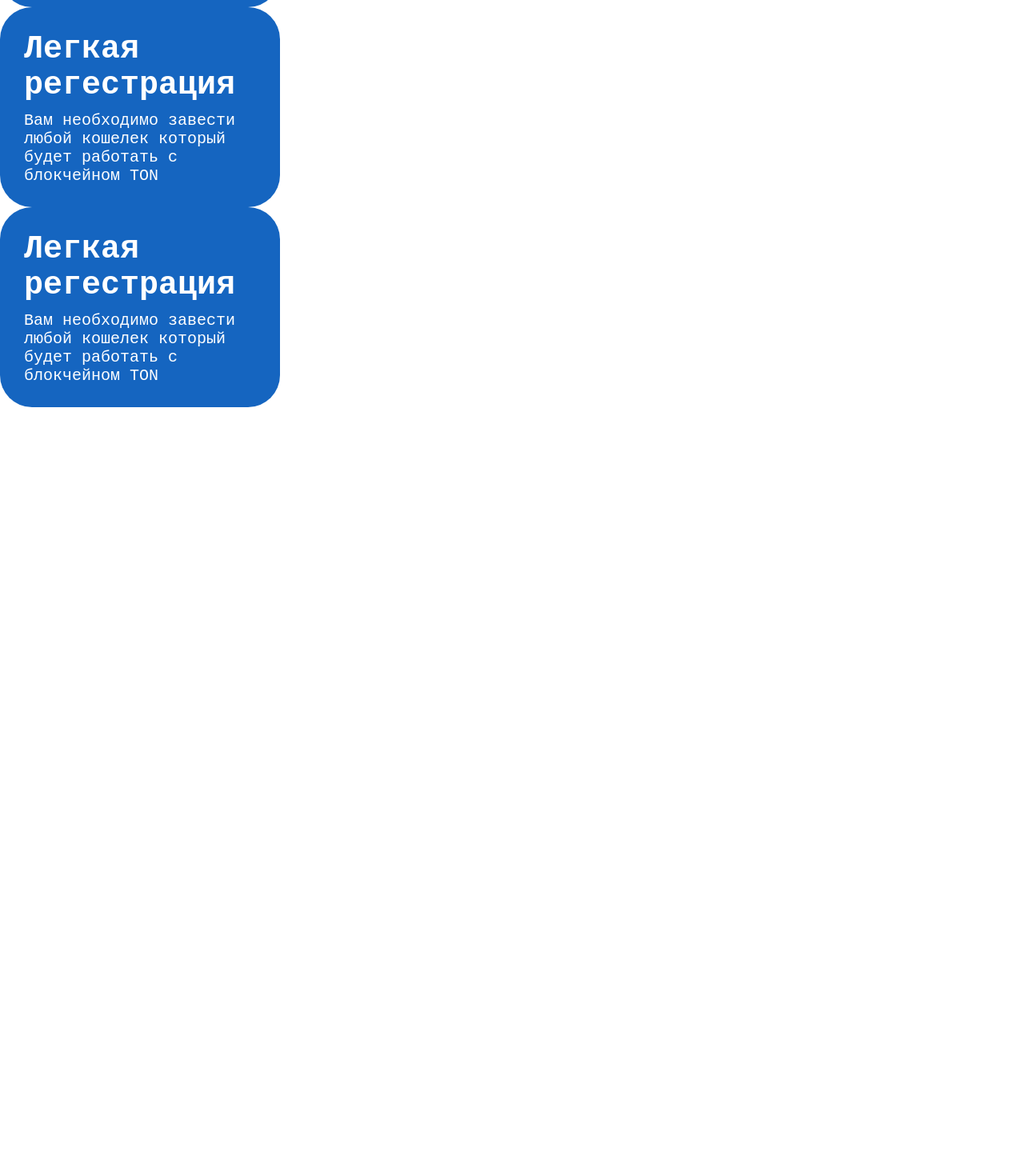
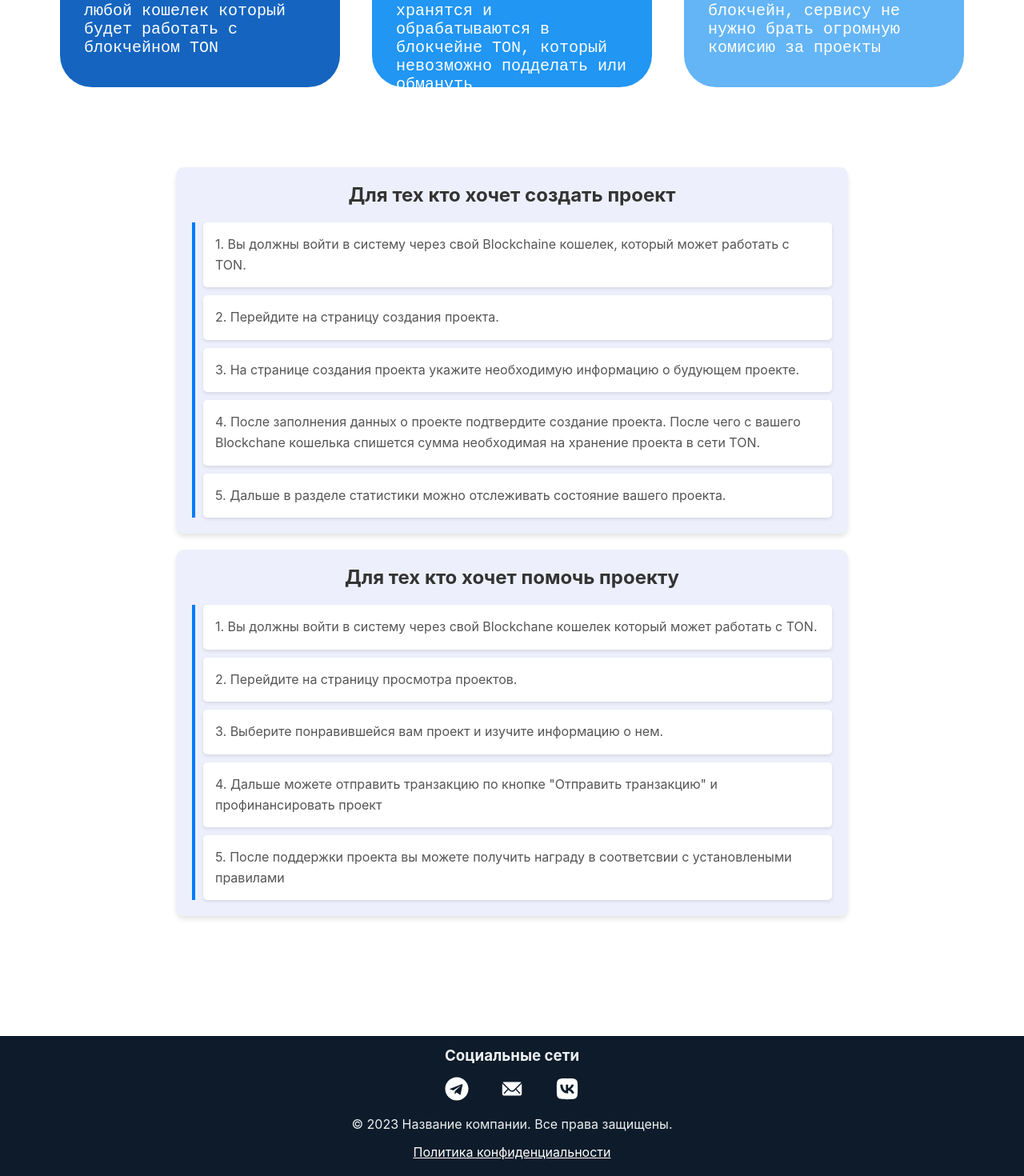
Before and after one commit to D2MIN/TonCroud, a React (Create React App) app: page / in a window 1280 px wide. Shown: the part 903-2373 px from the top of the page at 80% size. Before the commit the page ends 1412 px from the top, so only its background shows below. Built offline with nearby package versions, Linux system fonts and the light colour scheme.

Commit message:
Сделал главную страницу, только для больших экранов

```diff
--- a/package.json
+++ b/package.json
@@ -8,6 +8,7 @@
     "cra-template": "1.2.0",
     "react": "^19.0.0",
     "react-dom": "^19.0.0",
+    "react-icons": "^5.4.0",
     "react-scripts": "5.0.1",
     "sass": "^1.84.0"
   },
--- a/src/Pages/HomePage/HomePage.jsx
+++ b/src/Pages/HomePage/HomePage.jsx
@@ -3,6 +3,8 @@ import style from './HomePage.module.scss';
 import { Header } from '../../Widgets/Header/Header';
 import { Headline } from '../../Widgets/Headline/Headline';
 import { HomeCard } from '../../Widgets/HomeCard/HomeCard.tsx';
+import { AboutWork } from '../../Widgets/AboutWork/AboutWork.jsx';
+import { Footer } from '../../Widgets/Footer/Footer.jsx';
 
 function HomePage(){
     return(
@@ -10,11 +12,13 @@ function HomePage(){
             <Header/>
             <Headline/>
             {/* Выровнять и сделать props с цветом для карточки */}
-            <div>
-                <HomeCard title={'Легкая регестрация'} description={'Вам необходимо завести любой кошелек который будет работать с блокчейном TON'}/>
-                <HomeCard title={'Легкая регестрация'} description={'Вам необходимо завести любой кошелек который будет работать с блокчейном TON'}/>
-                <HomeCard title={'Легкая регестрация'} description={'Вам необходимо завести любой кошелек который будет работать с блокчейном TON'}/>
+            <div className={style.home_cards_section}>
+                <HomeCard color={'#1565C0'} title={'Легкая регестрация'} description={'Вам необходимо завести любой кошелек который будет работать с блокчейном TON'}/>
+                <HomeCard color={'#2196F3'} title={'Честные проекты'} description={'Все проекты сервиса хранятся и обрабатываются в блокчейне TON, который невозможно подделать или обмануть'}/>
+                <HomeCard color={'#64B5F6'} title={'Выгодно создавать'} description={'С использованием блокчейн, сервису не нужно брать огромную комисию за проекты'}/>
             </div>
+            <AboutWork/>
+            <Footer/>
         </div>
     );
 }
--- a/src/Pages/HomePage/HomePage.module.scss
+++ b/src/Pages/HomePage/HomePage.module.scss
@@ -0,0 +1,6 @@
+.home_cards_section{
+    width: 100%;
+    margin: 100px 0px;
+    display: flex;
+    justify-content: center;
+}
--- /dev/null
+++ b/src/Widgets/AboutWork/AboutWork.jsx
@@ -0,0 +1,37 @@
+import { useState } from 'react';
+import style from './AboutWork.module.scss';
+
+export function AboutWork(){
+
+    const [investorInfo, setInvestorInfo] = useState('close');
+    const [creatorInfo, setCreatorInfo] = useState('cloce');
+
+    return(
+        <div className={style.aboutWork_section}>
+            <div className={style.about_title}>
+            </div>
+            <div className={style.about_lists_section}>
+                <div className={style.creator_list_section}>
+                        <h1 className={style.creator_title}>Для тех кто хочет создать проект</h1>
+                    <ul className={`${style.cretor_list} ${style.investorInfo}`}>
+                        <li>1. Вы должны войти в систему через свой Blockchaine кошелек, который может работать с TON.</li>
+                        <li>2. Перейдите на страницу создания проекта.</li>
+                        <li>3. На странице создания проекта укажите необходимую информацию о будующем проекте.</li>
+                        <li>4. После заполнения данных о проекте подтвердите создание проекта. После чего с вашего Blockchane кошелька спишется сумма необходимая на хранение проекта в сети TON.</li>
+                        <li>5. Дальше в разделе статистики можно отслеживать состояние вашего проекта.</li>
+                    </ul>
+                </div>
+                <div className={style.investor_list_section}>
+                        <h1 className={style.creator_title}>Для тех кто хочет помочь проекту</h1>
+                    <ul className={`${style.cretor_list} ${style.investorInfo}`}>
+                        <li>1. Вы должны войти в систему через свой Blockchane кошелек который может работать с TON.</li>
+                        <li>2. Перейдите на страницу просмотра проектов.</li>
+                        <li>3. Выберите понравившейся вам проект и изучите информацию о нем.</li>
+                        <li>4. Дальше можете отправить транзакцию по кнопке "Отправить транзакцию" и профинансировать проект</li>
+                        <li>5. После поддержки проекта вы можете получить награду в соответсвии с установлеными правилами</li>
+                    </ul>
+                </div>
+            </div>
+        </div>
+    );
+}
--- /dev/null
+++ b/src/Widgets/AboutWork/AboutWork.module.scss
@@ -0,0 +1,49 @@
+.creator_list_section, .investor_list_section {
+    background-color: #edf0fc;
+    padding: 20px;
+    border-radius: 10px;
+    box-shadow: 0 4px 6px rgba(0, 0, 0, 0.1);
+    max-width: 800px;
+    margin: 0 auto;
+    margin-top: 20px;
+  }
+
+  .creator_title {
+    font-size: 24px;
+    font-weight: bold;
+    color: #333;
+    text-align: center;
+    margin-bottom: 20px;
+  }
+
+  .cretor_list {
+    list-style-type: none;
+    padding: 0;
+    margin: 0;
+  }
+
+  .cretor_list li {
+    background-color: #fff;
+    padding: 15px;
+    margin-bottom: 10px;
+    border-radius: 5px;
+    box-shadow: 0 2px 4px rgba(0, 0, 0, 0.1);
+    font-size: 16px;
+    color: #555;
+    line-height: 1.6;
+
+    &:hover{
+      transition: all 1s;
+      background-color: #64b5f6;
+      color: #fff;
+    }
+  }
+
+  .cretor_list li:last-child {
+    margin-bottom: 0;
+  }
+
+  .investorInfo {
+    border-left: 4px solid #007bff;
+    padding-left: 10px;
+  }
--- /dev/null
+++ b/src/Widgets/Footer/Footer.jsx
@@ -0,0 +1,26 @@
+import style from './Footer.module.scss';
+import { IoIosMail } from "react-icons/io";
+import { FaTelegram } from "react-icons/fa";
+import { FaVk } from "react-icons/fa6";
+
+export function Footer(){
+    return(
+        <div className={style.footer}>
+            <div className={style.footer_content}>
+                <div className={style.footer_section}>
+                    <h3>Социальные сети</h3>
+                    <div className={style.social_icons}>
+                        <a href="https://web.telegram.org/k/#@graf_d2min"><FaTelegram/></a>
+                        <a href="https://mail.google.com/mail/u/0/#inbox?compose=GTvVlcSMSqRZVhZJRmMtWJVhzrcPhrrtGwHPFJRZSdMVbcgWnRcRQGWKFmcjzvbSzgXTTtWtCzdWS"><IoIosMail /></a>
+                        <a href="https://vk.com/mychenic"><FaVk /></a>
+                    </div>
+                </div>
+            </div>
+
+            <div className={style.footer_bottom}>
+                <p>© 2023 Название компании. Все права защищены.</p>
+                <a href="/privacy-policy">Политика конфиденциальности</a>
+            </div>
+        </div>
+    );
+}
--- /dev/null
+++ b/src/Widgets/Footer/Footer.module.scss
@@ -0,0 +1,35 @@
+
+a{
+    color: #fff;
+    margin-top: 15px;
+    &:hover{
+        color: gold;
+    }
+}
+
+.footer {
+    margin-top: 150px;
+    background-color: #0D1B2A;
+    color: #ecf0f1;
+}
+
+.footer_content{
+    height: 100px;
+    display: flex;
+    justify-content: center;
+    align-items: center;
+}
+
+.social_icons{
+    font-size: 30px;
+    display: flex;
+    justify-content: space-between;
+}
+
+.footer_bottom{
+    display: flex;
+    flex-direction: column;
+    align-items: center;
+    justify-content: center;
+    padding-bottom: 20px;
+}
--- a/src/Widgets/Header/Header.jsx
+++ b/src/Widgets/Header/Header.jsx
@@ -17,8 +17,9 @@ export function Header(){
                         <ul>
                             <li><a href='#'>Главная</a></li>
                             <li><a href='#'>Все проекты</a></li>
-                            <li><a href='#'>Все проекты</a></li>
+                            <li><a href='#'>Создать проект</a></li>
                             <li><a href='#'>Статистика</a></li>
+                            <li><a href='#'>Награды</a></li>
                             <li><a href='#'>О нас</a></li>
                         </ul>
                     </div>
--- a/src/Widgets/Header/Header.module.scss
+++ b/src/Widgets/Header/Header.module.scss
@@ -10,6 +10,7 @@
     }
 
     .close_burger{
+        cursor: pointer;
         animation: closeBurger 1s ease forwards;
         background-color: #ffffff;
         width: 50px;
@@ -40,6 +41,7 @@
     }
 
     .open_burger{
+        cursor: pointer;
         z-index: 2;
         animation: openBurger 1s ease forwards;
         background-color: #ffffff;
@@ -102,11 +104,13 @@
 
         a{
             color: #fff;
+            text-decoration: none;
         }
 
         li{
             list-style: none;
-            margin: 10px 0px;
+            font-size: 24px;
+            margin: 15px 0px;
         }
     }
 }
--- a/src/Widgets/HomeCard/HomeCard.module.scss
+++ b/src/Widgets/HomeCard/HomeCard.module.scss
@@ -1,7 +1,7 @@
 .home_card_section{
+    margin: 0px 20px;
     width: 350px;
     height: 250px;
-    background-color: #1565C0;
     border-radius: 40px;
     color: #fff;
     .card_info{
@@ -12,7 +12,7 @@
     .card_title{
         margin-bottom: 10px;
         font-weight: 900;
-        font-size: 40px;
+        font-size: 35px;
         width: 300px;
     }
 
--- a/src/Widgets/HomeCard/HomeCard.tsx
+++ b/src/Widgets/HomeCard/HomeCard.tsx
@@ -2,13 +2,18 @@ import style from './HomeCard.module.scss';
 import React from 'react';
 
 interface cardPropI {
+    color : string,
     title : string,
     description : string,
 }
 
-export function HomeCard({title, description}: cardPropI){
+export function HomeCard({color, title, description}: cardPropI){
+    const colorCard = {
+        backgroundColor: color,
+    };
+
     return(
-        <div className={style.home_card_section}>
+        <div style={colorCard} className={style.home_card_section}>
             <div className={style.card_info}>
                 <div className={style.card_title}>
                     {title}
```
Also changed, not shown: 1 other file (tests, documents, lock files or other folders).
